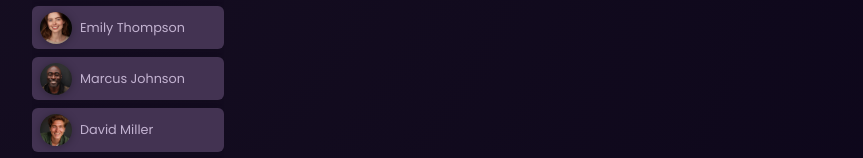
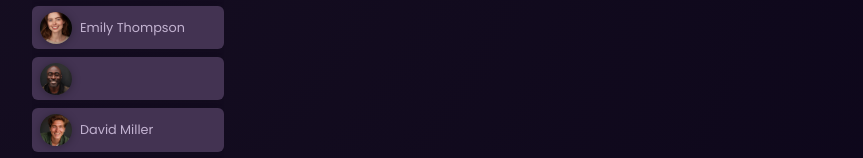
Before and after one commit to AkshayRPalwe/angular18, an Angular app in the folder angular18-udemy/: page / in a window 1280 px wide. Shown: the part 317-475 px from the top of the page, without its empty margins (208-1071 px from the left). Built offline with nearby package versions, Linux system fonts and the light colour scheme.

Commit message:
31. @Input({ required: true }

```diff
--- a/angular18-udemy/src/app/app.component.html
+++ b/angular18-udemy/src/app/app.component.html
@@ -8,7 +8,7 @@
       <app-user [avatar]="users[1].avatar" [name]="users[1].name" />
     </li>
     <li>
-      <app-user [avatar]="users[2].avatar" [name]="users[2].name" />
+      <app-user [avatar]="users[2].avatar" />
     </li>
     <li>
       <app-user [avatar]="users[3].avatar" [name]="users[3].name" />
--- a/angular18-udemy/src/app/user/user.component.ts
+++ b/angular18-udemy/src/app/user/user.component.ts
@@ -9,8 +9,8 @@ import { DUMMY_USERS } from '../dummy-users';
   styleUrl: './user.component.scss',
 })
 export class UserComponent {
-  @Input() avatar!: string;
-  @Input() name!: string;
+  @Input({ required: true }) avatar!: string;
+  @Input({ required: true }) name!: string;
 
   get imagePath() {
     return 'assets/users/' + this.avatar;
```
